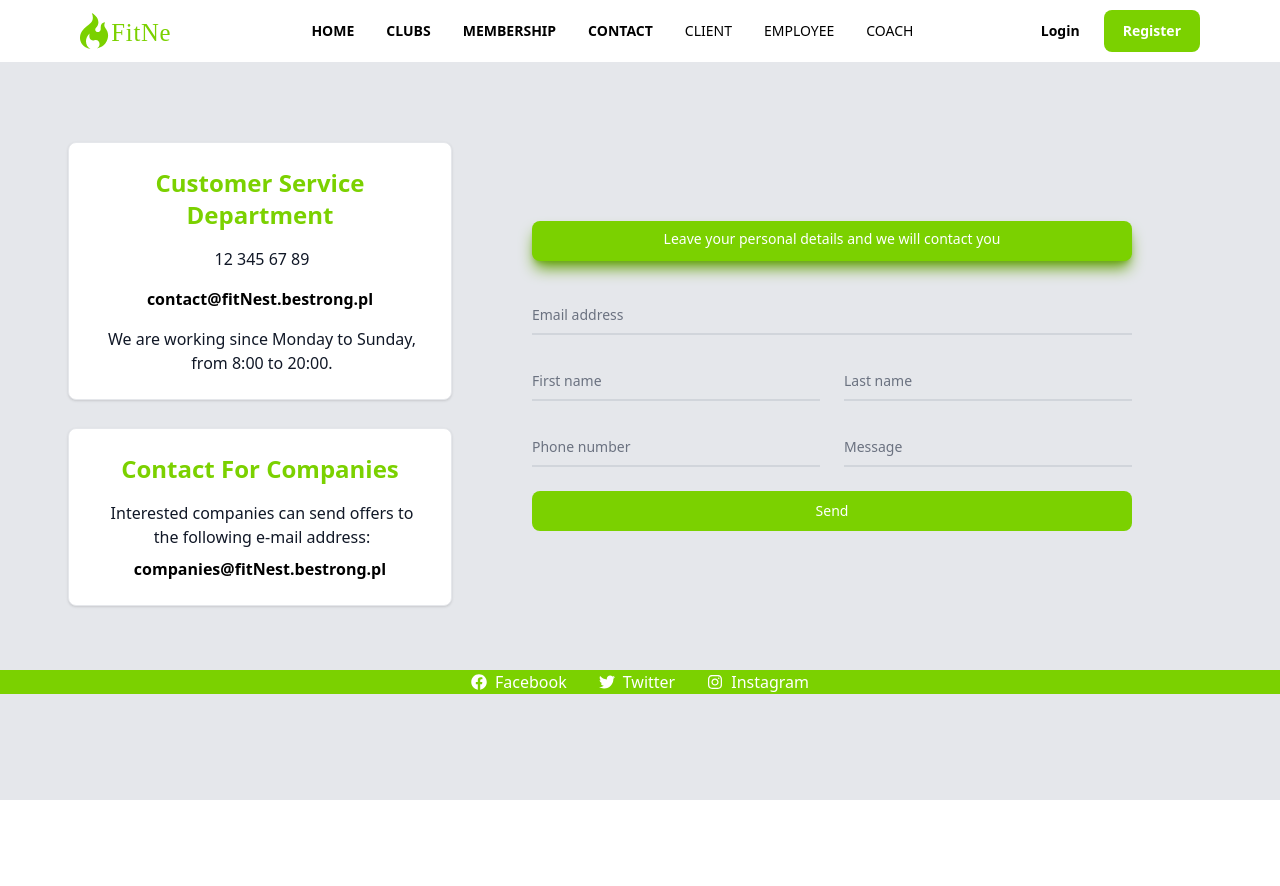
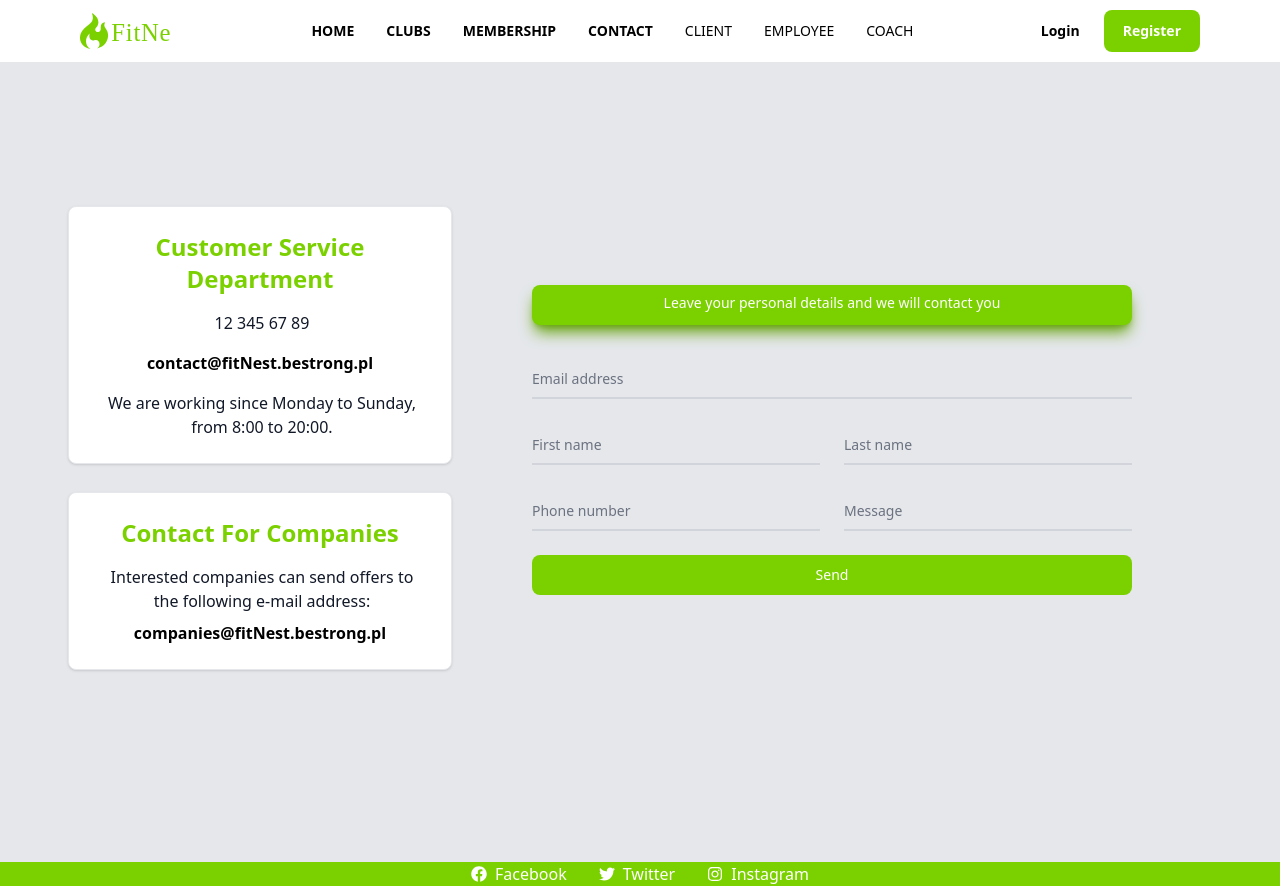
Before and after one commit to modul-sum-3/sum-front, a React (Create React App) app: page /contact in a window 1280 px wide. Before the commit the page ends 800 px from the top, so only its background shows below. Built offline with nearby package versions, Linux system fonts and the light colour scheme.

Commit message:
Height fix in Contact component

```diff
--- a/src/pages/Contact.js
+++ b/src/pages/Contact.js
@@ -5,7 +5,7 @@ const Contact = () => {
   return (
     <div className="flex h-max min-h-screen flex-col bg-gray-200">
       <Navbar />
-      <div className="mx-10 mt-16 flex h-full  items-center justify-center">
+      <div className="mx-10  flex h-screen  items-center justify-center">
         <div className="mb-16 flex flex-col justify-center gap-3">
           <span
             href="#"
```
